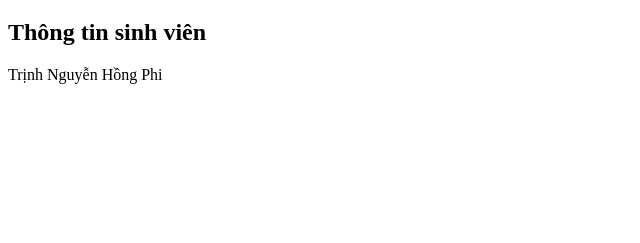
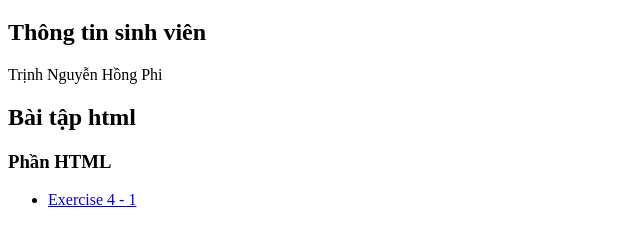
Before and after one commit to TrinhPhi/TrinhPhi.github.io, a plain HTML site: page index.html in a window 1280 px wide. Shown: the part 61-304 px from the top of the page, without its empty margins (0-640 px from the left). Drawn offline with Linux system fonts and the light colour scheme.

Commit message:
Bo sung bai lab

```diff
--- a/index.html
+++ b/index.html
@@ -9,5 +9,11 @@
     <h1>Trang chủ</h1>
     <h2>Thông tin sinh viên</h2>
     <p>Trịnh Nguyễn Hồng Phi</p>
+
+    <h2>Bài tập html</h2>
+    <h3>Phần HTML</h3>
+    <ul>
+        <li> <a href="labs/html/exercise.4-1/index.html"> Exercise 4 - 1 </a> </li>
+    </ul>
 </body>
 </html>
```
Also changed, not shown: labs/html/exercise.4-1/index.html (added, +11 -0 lines).
